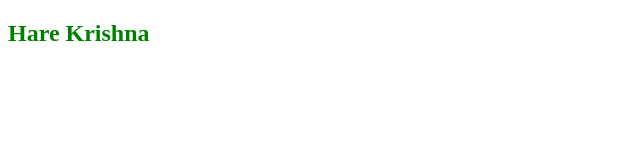
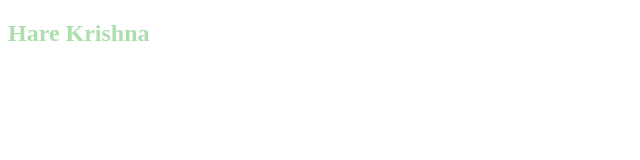
Before and after one commit to iamsiddu10/project, a plain HTML site: page index.html in a window 1280 px wide. Shown: the whole page, without its empty margins (0-640 px from the left). Drawn offline with Linux system fonts and the light colour scheme.

Commit message:
my edited commit

```diff
--- a/main.css
+++ b/main.css
@@ -1,3 +1,3 @@
 h2{
-    color:green;
+    color:rgb(173, 222, 173);
 }
```
